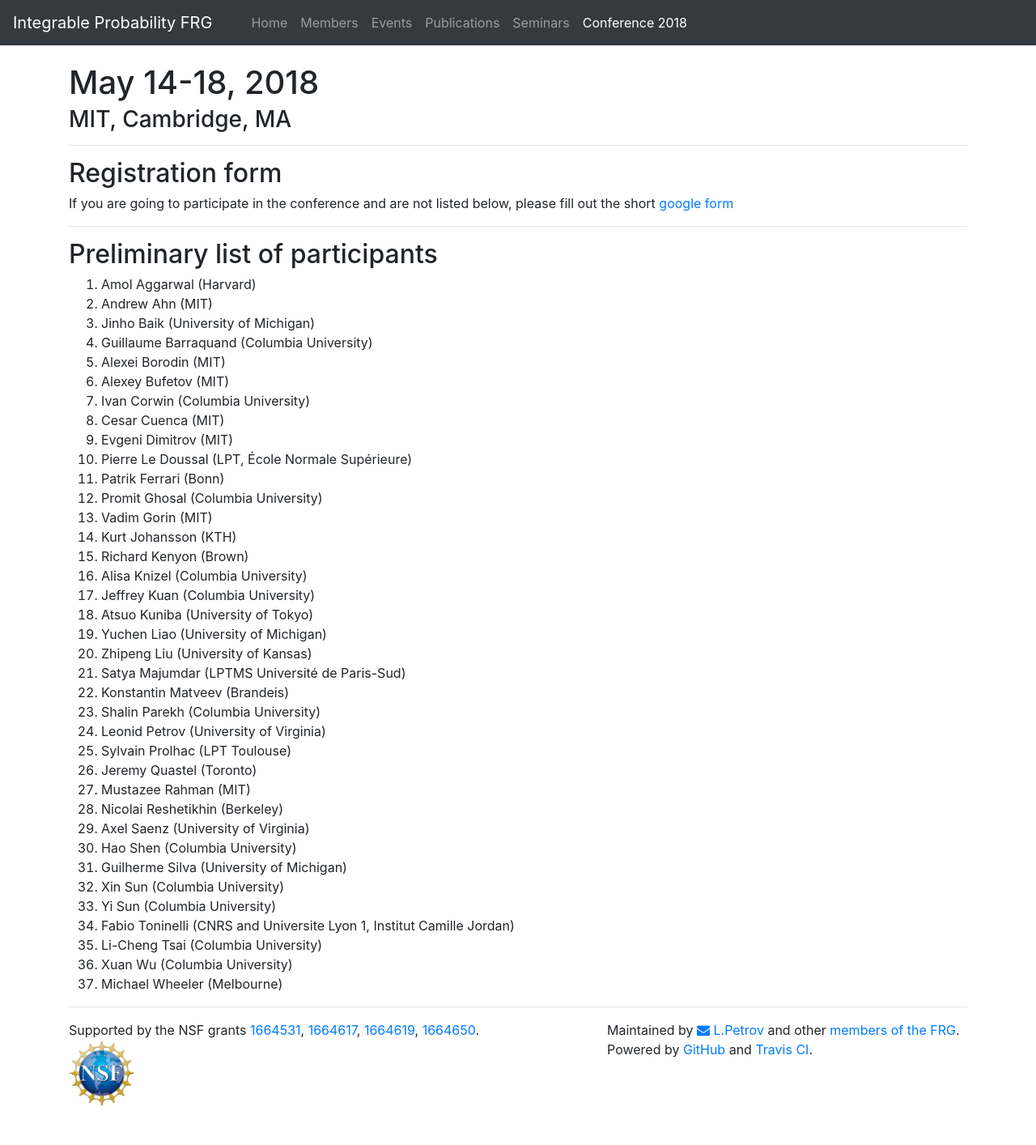
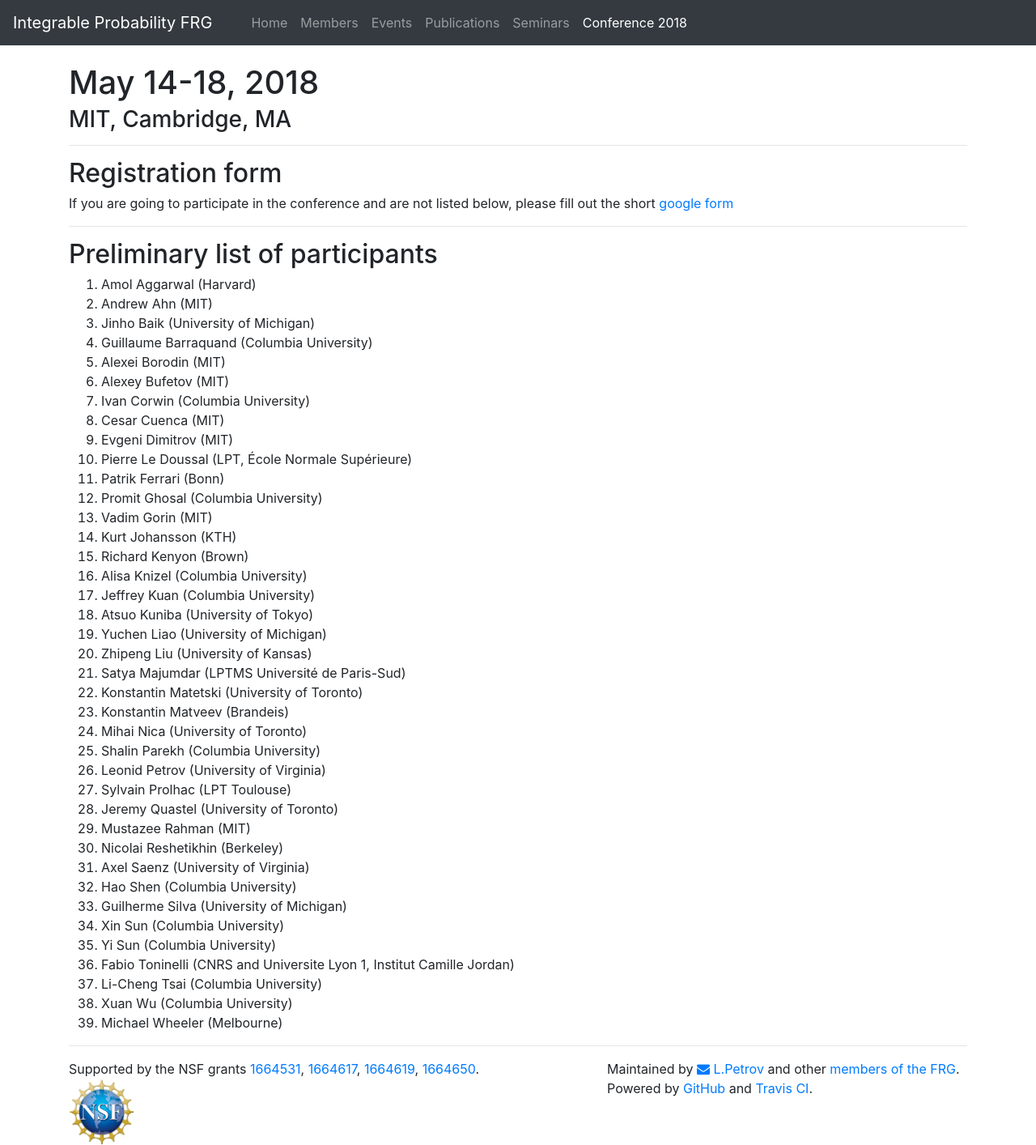
Before and after one commit to int-prob/int-prob-code, a Jekyll site: the page built from conference2018/index.md, in a window 1280 px wide. Shown: the whole page at 81% size. Built offline with Jekyll 4.4.1, drawn with Linux system fonts in a browser that asks for light colours; nearby versions of some CDN libraries; before the commit the page ends 1366 px from its top, so only the background shows below that.

Commit message:
add 2 people

```diff
--- a/conference2018/index.md
+++ b/conference2018/index.md
@@ -41,11 +41,13 @@ If you are going to participate in the conference and are not listed below, plea
 1. Yuchen Liao (University of Michigan)
 1. Zhipeng Liu (University of Kansas)
 1. Satya Majumdar (LPTMS Université de Paris-Sud)
+1. Konstantin Matetski (University of Toronto)
 1. Konstantin Matveev (Brandeis)
+1. Mihai Nica (University of Toronto)
 1. Shalin Parekh (Columbia University)
 1. Leonid Petrov (University of Virginia)
 1. Sylvain Prolhac (LPT Toulouse)
-1. Jeremy Quastel (Toronto)
+1. Jeremy Quastel (University of Toronto)
 1. Mustazee Rahman (MIT)
 1. Nicolai Reshetikhin (Berkeley)
 1. Axel Saenz (University of Virginia)
```
